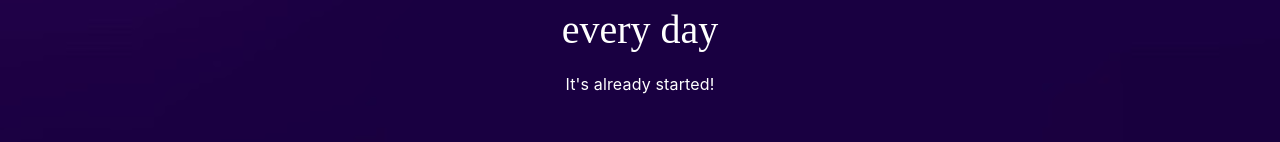
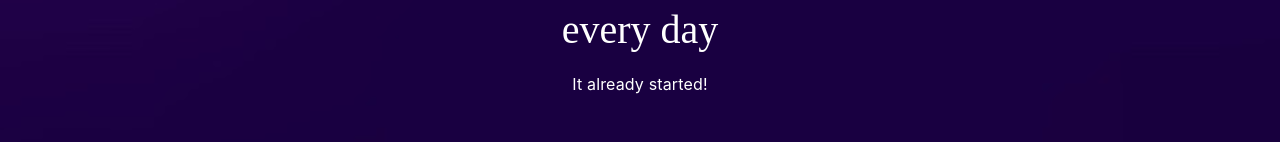
Before and after one commit to abhinavsinha107/christmas-web, a React (Vite) app: page / in a window 1280 px wide. Shown: the part 173-315 px from the top of the page. Built offline with nearby package versions, Linux system fonts and the light colour scheme; no server answers; a web font is replaced by a local one.

Commit message:
Its -> It

```diff
--- a/src/components/heroSection/index.tsx
+++ b/src/components/heroSection/index.tsx
@@ -54,7 +54,7 @@ const HeroSection: React.FC<HeroSectionProps> = ({
         >
           {daysRemaining > 0
             ? `In ${daysRemaining} days it starts`
-            : "It's already started!"}
+            : "It already started!"}
         </Typography>
       )}
     </Box>
```
